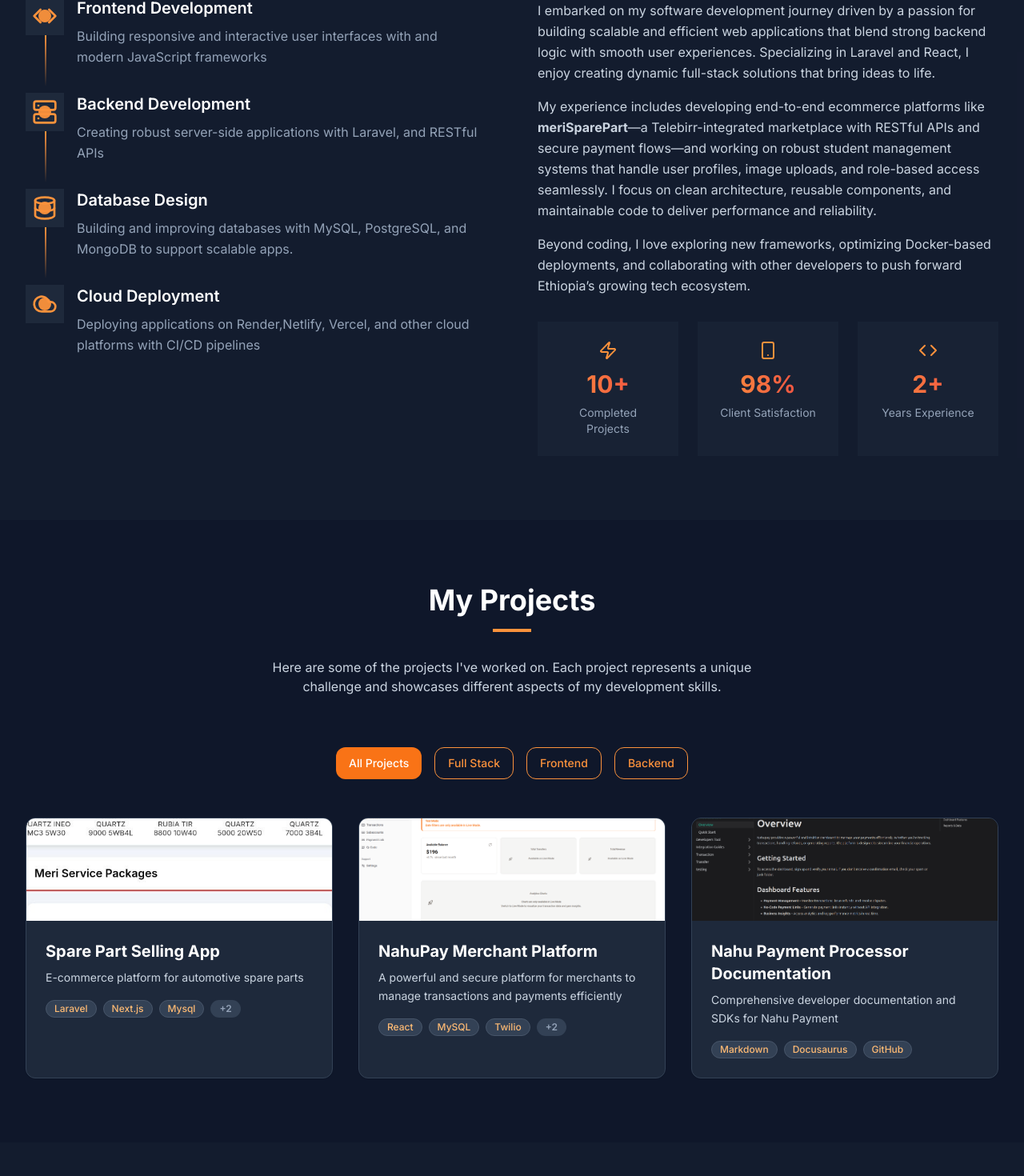
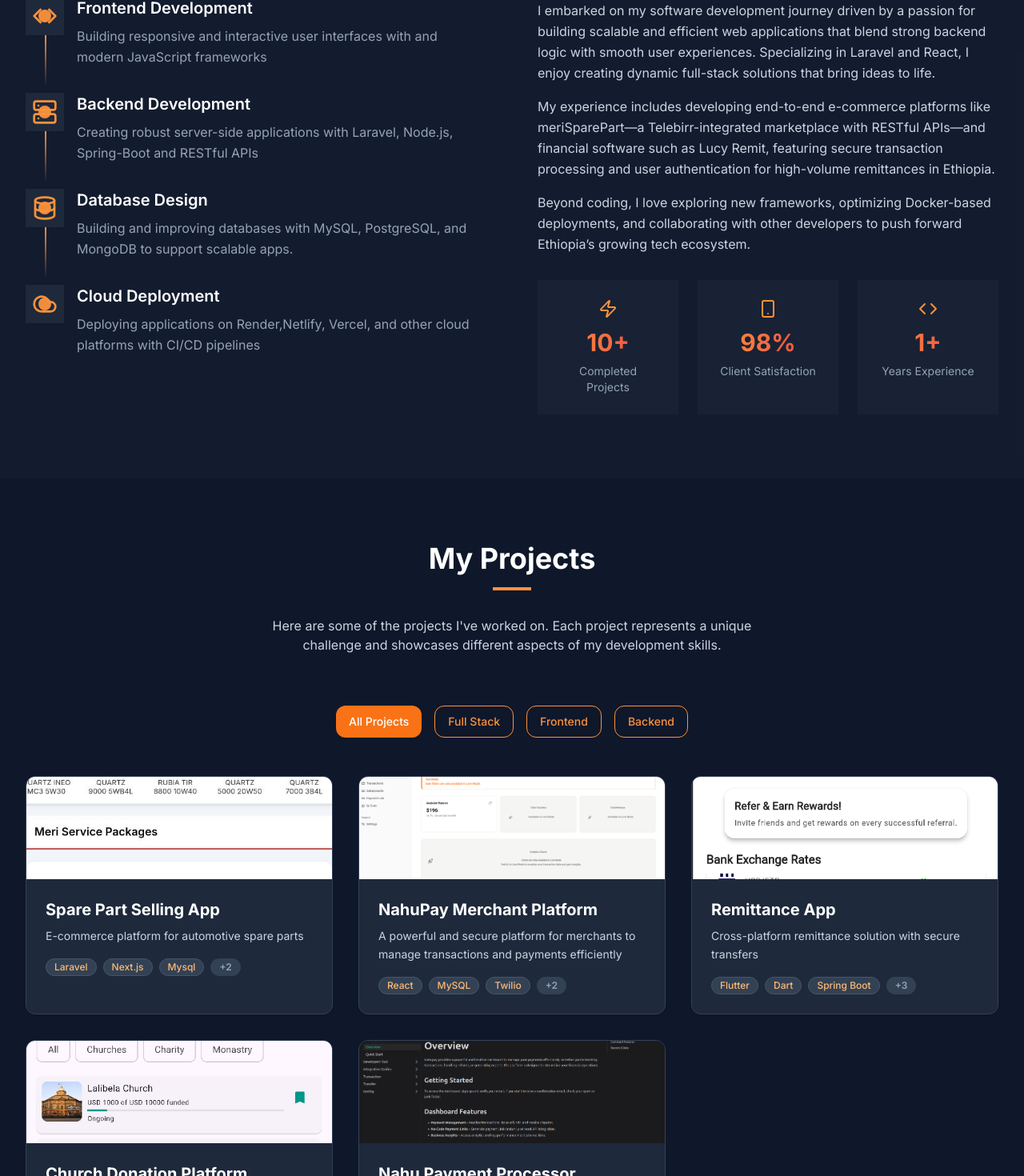
Before and after one commit to Dev1994-code/portfolio, a Next.js app: page / in a window 1280 px wide. Shown: the part 952-2422 px from the top of the page at 80% size. Built offline with nearby package versions, Linux system fonts and the light colour scheme.

Commit message:
some changes

```diff
--- a/components/sections/about.tsx
+++ b/components/sections/about.tsx
@@ -13,7 +13,7 @@ export default function About() {
     {
       icon: <Server className="w-8 h-8" />,
       title: "Backend Development",
-      description: "Creating robust server-side applications with Laravel, and RESTful APIs",
+      description: "Creating robust server-side applications with Laravel, Node.js, Spring-Boot and RESTful APIs",
     },
     {
       icon: <Database className="w-8 h-8" />,
@@ -30,7 +30,7 @@ export default function About() {
   const stats = [
     { number: "10+", label: "Completed Projects", icon: <Zap className="w-6 h-6" /> },
     { number: "98%", label: "Client Satisfaction", icon: <Smartphone className="w-6 h-6" /> },
-    { number: "2+", label: "Years Experience", icon: <Code className="w-6 h-6" /> },
+    { number: "1+", label: "Years Experience", icon: <Code className="w-6 h-6" /> },
   ]
 
   return (
@@ -73,7 +73,7 @@ export default function About() {
       I embarked on my software development journey driven by a passion for building scalable and efficient web applications that blend strong backend logic with smooth user experiences. Specializing in Laravel and React, I enjoy creating dynamic full-stack solutions that bring ideas to life.
     </p>
     <p>
-      My experience includes developing end-to-end ecommerce platforms like <strong>meriSparePart</strong>—a Telebirr-integrated marketplace with RESTful APIs and secure payment flows—and working on robust student management systems that handle user profiles, image uploads, and role-based access seamlessly. I focus on clean architecture, reusable components, and maintainable code to deliver performance and reliability.
+      My experience includes developing end-to-end e-commerce platforms like meriSparePart—a Telebirr-integrated marketplace with RESTful APIs—and financial software such as Lucy Remit, featuring secure transaction processing and user authentication for high-volume remittances in Ethiopia.
     </p>
     <p>
       Beyond coding, I love exploring new frameworks, optimizing Docker-based deployments, and collaborating with other developers to push forward Ethiopia’s growing tech ecosystem.
--- a/components/sections/hero.tsx
+++ b/components/sections/hero.tsx
@@ -5,7 +5,7 @@ import Image from "next/image"
 import { TypeAnimation } from "react-type-animation"
 
 export default function Hero() {
-  const technologies = ["Laravel","React","Javascript", "Typescript", "Tailwindcss", "Git","Docker","CI/CD Pipelines"]
+  const technologies = ["Laravel/PHP","Node.js","Javascript", "React/Typescript", "Tailwindcss", "Git","Docker","CI/CD Pipelines"]
 
   const handleDownloadResume = () => {
     // Add your resume download logic here
--- a/components/sections/projects.tsx
+++ b/components/sections/projects.tsx
@@ -56,50 +56,50 @@ export default function Projects() {
   "category": "frontend"
 },
 
-// {
-//   id: 2,
-//   title: "Remittance App",
-//   description: "Cross-platform remittance solution with secure transfers",
-//   longDescription:
-//     "A full-featured cross-platform remittance application built using Flutter for the frontend and Spring Boot for the backend. The app enables users to send and receive money securely, manage transactions, and view real-time transfer statuses. Features include user authentication, multi-currency support, transaction history, and integration with secure payment gateways.",
-//   tech: ["Flutter", "Dart", "Spring Boot", "Java", "MySQL", "REST API"],
-//   images: [
-//     "/remit/r2.png?height=400&width=600&text=Send+Money+Screen",
-//     "/remit/r3.png?height=400&width=600&text=User+Dashboard",
-//     "/remit/r4.png?height=400&width=600&text=Login+and+Security",
-//     "/remit/r5.png?height=400&width=600&text=Login+and+Security",
-//     "/remit/r6.png?height=400&width=600&text=Login+and+Security",
-//     "/remit/r7.png?height=400&width=600&text=Login+and+Security",
-//     "/remit/r8.png?height=400&width=600&text=Login+and+Security",
-//     "/remit/r9.png?height=400&width=600&text=Login+and+Security",
-//     "/remit/r10.png?height=400&width=600&text=Transaction+History",
-//     "/remit/r1.png?height=400&width=600&text=Login+and+Security",
-//   ],
-//   github: "https://github.com/Abol-Technologies/abolremitapi", // Replace with actual repo if different
-//   category: "backend",
-// },
-// {
-//   "id": 3,
-//   "title": "Church Donation Platform",
-//   "description": "A secure and user-friendly platform for church donations with payment integration",
-//   "longDescription": "A robust church donation platform developed using React and Node.js, designed to streamline contributions with features like user authentication, donation tracking, payment processing via Stripe, donor management, and an admin dashboard. The system ensures secure transactions, provides real-time donation updates, and sends confirmation emails to donors, fostering transparency and engagement within the church community.",
-//   "tech": ["Flutter", "Spring-boot", "Mysql", "Nahu Pay", "JWT"],
-//   "images": [
-//     "/donation/d1.png?height=100&width=200&text=Church+Donation+Home",
-//     "/donation/d2.png?height=100&width=200&text=Donation+Tracker",
-//     "/donation/d3.png?height=100&width=200&text=Donor+Management",
-//     "/donation/d4.png?height=100&width=00&text=Admin+Dashboard",
-//     "/donation/d5.png?height=100&width=00&text=Admin+Dashboard",
-//     "/donation/d6.png?height=100&width=00&text=Admin+Dashboard",
-//     "/donation/d7.png?height=100&width=00&text=Admin+Dashboard",
-//   ],
-//   "github": "https://github.com/nahusystems/eotc_donation_mobile",
-//   "category": "backend"
-// },
+{
+  id: 3,
+  title: "Remittance App",
+  description: "Cross-platform remittance solution with secure transfers",
+  longDescription:
+    "A full-featured cross-platform remittance application built using Flutter for the frontend and Spring Boot for the backend. The app enables users to send and receive money securely, manage transactions, and view real-time transfer statuses. Features include user authentication, multi-currency support, transaction history, and integration with secure payment gateways.",
+  tech: ["Flutter", "Dart", "Spring Boot", "Java", "MySQL", "REST API"],
+  images: [
+    "/remit/r2.png?height=400&width=600&text=Send+Money+Screen",
+    "/remit/r3.png?height=400&width=600&text=User+Dashboard",
+    "/remit/r4.png?height=400&width=600&text=Login+and+Security",
+    "/remit/r5.png?height=400&width=600&text=Login+and+Security",
+    "/remit/r6.png?height=400&width=600&text=Login+and+Security",
+    "/remit/r7.png?height=400&width=600&text=Login+and+Security",
+    "/remit/r8.png?height=400&width=600&text=Login+and+Security",
+    "/remit/r9.png?height=400&width=600&text=Login+and+Security",
+    "/remit/r10.png?height=400&width=600&text=Transaction+History",
+    "/remit/r1.png?height=400&width=600&text=Login+and+Security",
+  ],
+  github: "https://github.com/Abol-Technologies/abolremitapi", // Replace with actual repo if different
+  category: "backend",
+},
+{
+  "id": 4,
+  "title": "Church Donation Platform",
+  "description": "A secure and user-friendly platform for church donations with payment integration",
+  "longDescription": "A robust church donation platform developed using React and Node.js, designed to streamline contributions with features like user authentication, donation tracking, payment processing via Stripe, donor management, and an admin dashboard. The system ensures secure transactions, provides real-time donation updates, and sends confirmation emails to donors, fostering transparency and engagement within the church community.",
+  "tech": ["Flutter", "Spring-boot", "Mysql", "Nahu Pay", "JWT"],
+  "images": [
+    "/donation/d1.png?height=100&width=200&text=Church+Donation+Home",
+    "/donation/d2.png?height=100&width=200&text=Donation+Tracker",
+    "/donation/d3.png?height=100&width=200&text=Donor+Management",
+    "/donation/d4.png?height=100&width=00&text=Admin+Dashboard",
+    "/donation/d5.png?height=100&width=00&text=Admin+Dashboard",
+    "/donation/d6.png?height=100&width=00&text=Admin+Dashboard",
+    "/donation/d7.png?height=100&width=00&text=Admin+Dashboard",
+  ],
+  "github": "https://github.com/nahusystems/eotc_donation_mobile",
+  "category": "backend"
+},
 
 
     {
-  id: 3,
+  id: 5,
   title: "Nahu Payment Processor Documentation",
   description: "Comprehensive developer documentation and SDKs for Nahu Payment",
   longDescription:
```
